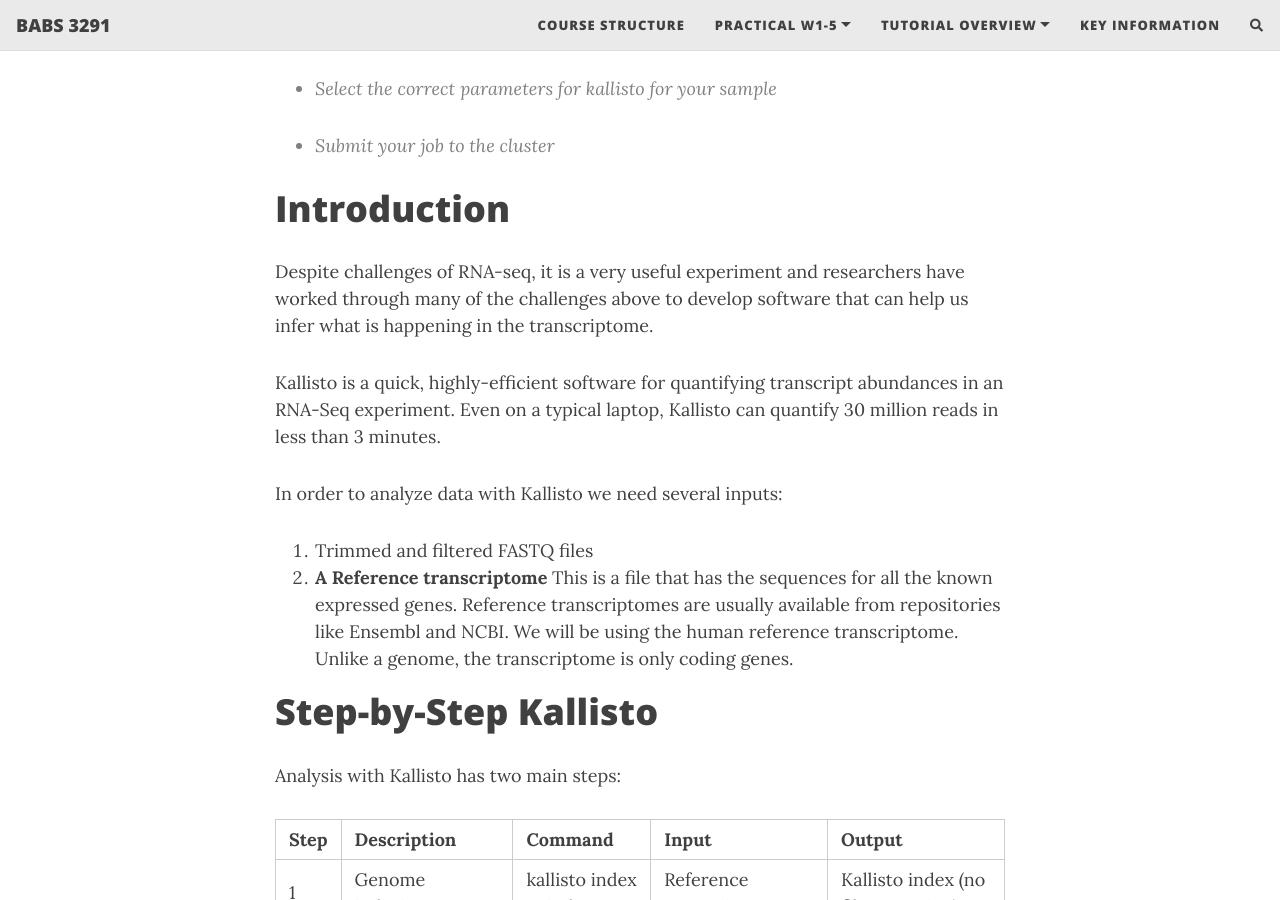
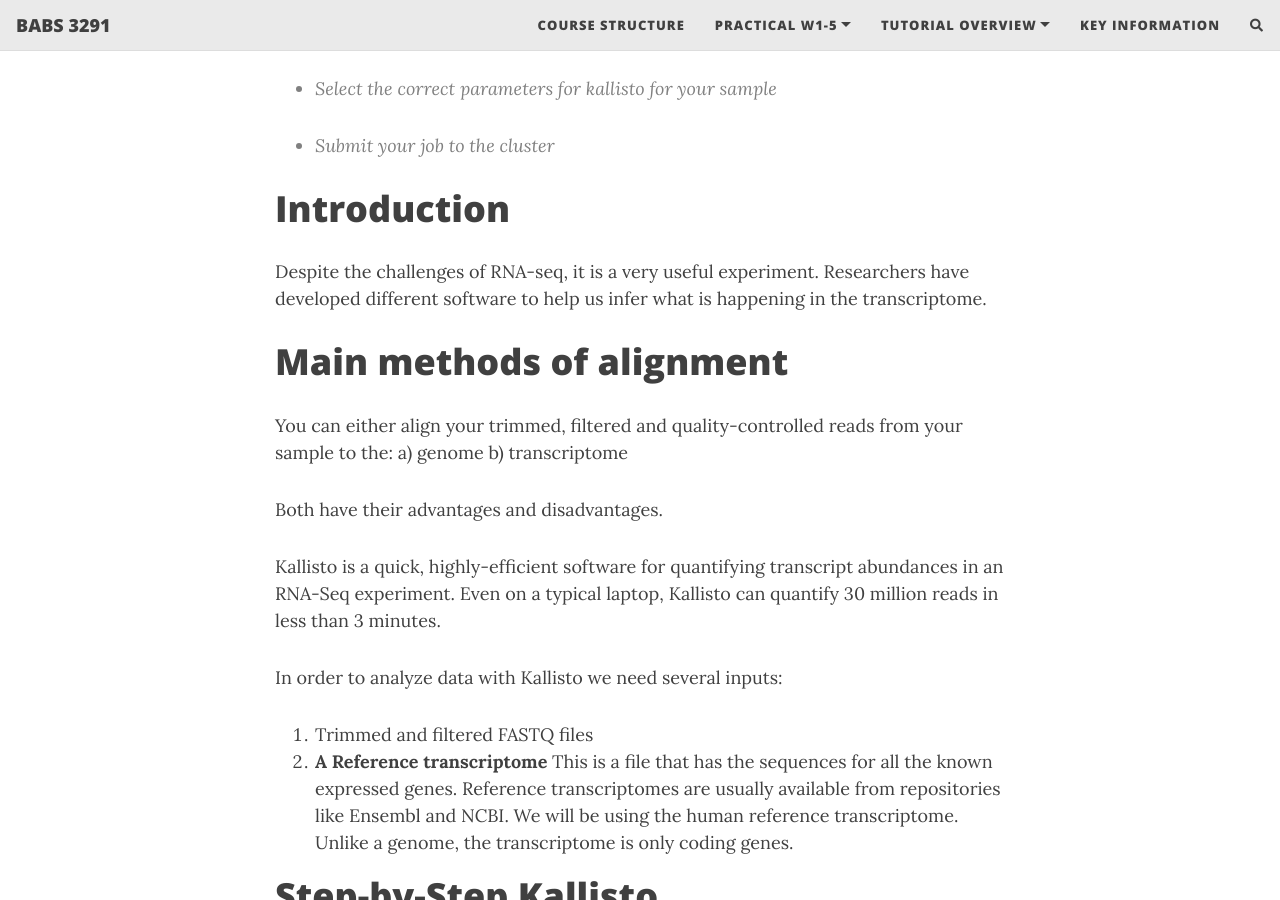
Before and after one commit to theheking/babs-rna-seq-2024, a Jekyll site: the page built from practical_overview/Week5_Alignment.md, in a window 1280 px wide and 900 px high, scrolled down 718 px. Built offline with Jekyll 4.4.1, drawn with Linux system fonts in a browser that asks for light colours; nearby versions of some CDN libraries; comment, search, counter and statistics services are not loaded.

Commit message:
Update Week5_Alignment.md

```diff
--- a/practical_overview/Week5_Alignment.md
+++ b/practical_overview/Week5_Alignment.md
@@ -25,7 +25,21 @@ Alignment With Kallisto
 
 Introduction
 ==============
-Despite challenges of RNA-seq, it is a very useful experiment and researchers have worked through many of the challenges above to develop software that can help us infer what is happening in the transcriptome.
+Despite the challenges of RNA-seq, it is a very useful experiment. Researchers have developed different software to help us infer what is happening in the transcriptome.
+
+
+Main methods of alignment
+==============================
+
+You can either align your trimmed, filtered and quality-controlled reads from your sample to the:
+a) genome
+b) transcriptome
+
+
+Both have their advantages and disadvantages.
+
+
+
 
 Kallisto is a quick, highly-efficient software for quantifying transcript abundances in an RNA-Seq experiment. Even on a typical laptop, Kallisto can quantify 30 million reads in less than 3 minutes.
 
```
